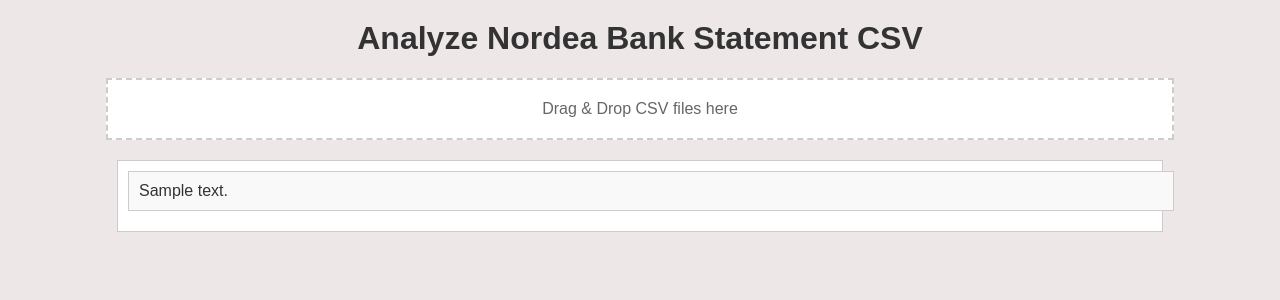
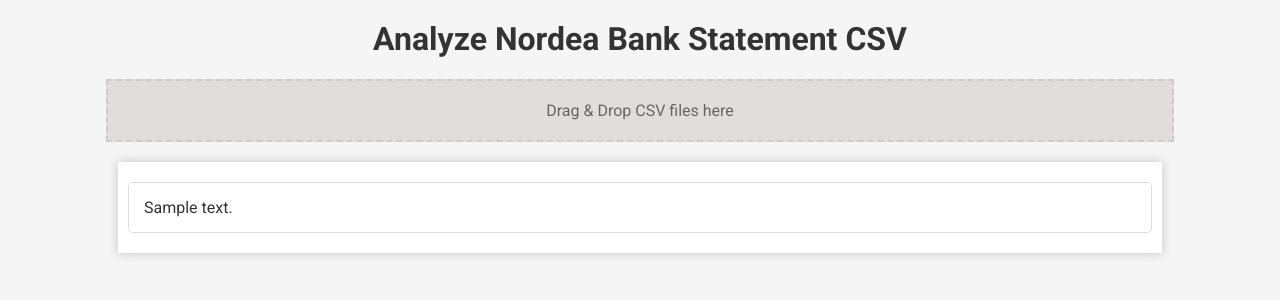
Before and after one commit to Hienomekaanikko/bank_statement_analyzer, a Flask app: template templates/index.html in a window 1280 px wide. Shown: the top 300 px of the page. Run offline with Flask 3, Linux system fonts and the light colour scheme; the template is opened without the code that fills it: most values are stand-ins (such as "Sample title", 1, 10 or a date in 2020).

Commit message:
Update style.css

```diff
--- a/static/style.css
+++ b/static/style.css
@@ -5,8 +5,8 @@ body, html {
 }
 
 body {
-    font-family: Arial, sans-serif;
-    background-color: #eee7e7;
+    font-family: 'Roboto', sans-serif; /* Use the 'Roboto' font */
+    background-color: #f5f5f5;
     text-align: center;
     margin: 0;
     padding: 0;
@@ -18,9 +18,9 @@ h1 {
 }
 
 #drop-zone {
-    border: 2px dashed #ccc;
+    border: 1px dashed #3498db;
     padding: 20px;
-    background-color: #fff;
+    background-color: #e2dddd;
     margin: 20px auto;
     width: 80%;
     cursor: pointer;
@@ -35,22 +35,52 @@ h1 {
 
 #result {
     margin-top: 20px;
-    padding: 10px;
     background-color: #fff;
-    border: 1px solid #ccc;
     width: 80%;
     margin: 0 auto;
     text-align: left;
     font-size: 16px;
     color: #333;
+    padding: 10px;
+    border-radius: 3x;
+    box-shadow: 0px 0px 10px rgba(0, 0, 0, 0.2);
+    overflow-x: auto;
 }
 
-/* Style for the CSV events */
+/* Style for the event list */
+ul {
+    list-style-type: none;
+    padding: 0;
+}
+
+/* Style for each event */
 .event {
-    padding: 10px;
-    border: 1px solid #ccc;
-    background-color: #f9f9f9;
-    margin-bottom: 10px;
-    width: 100%; /* Limit the width to 100% */
-    word-wrap: break-word; /* Allow text to wrap within the element */
+    border: 1px solid #ddd;
+    background-color: #fff;
+    margin: 10px 0;
+    padding: 15px;
+    border-radius: 5px;
+    transition: background-color 0.3s ease-in-out;
 }
+
+.event:hover {
+    background-color: #f5f5f5;
+    transition: background-color 0.3s ease-in-out;
+}
+
+/* Cool button style */
+button {
+    background-color: #3498db;
+    color: #fff;
+    border: none;
+    padding: 10px 20px;
+    cursor: pointer;
+    font-size: 16px;
+    border-radius: 5px;
+    transition: background-color 0.3s ease-in-out;
+}
+
+button:hover {
+    background-color: #2980b9;
+    transition: background-color 0.3s ease-in-out;
+}
```
